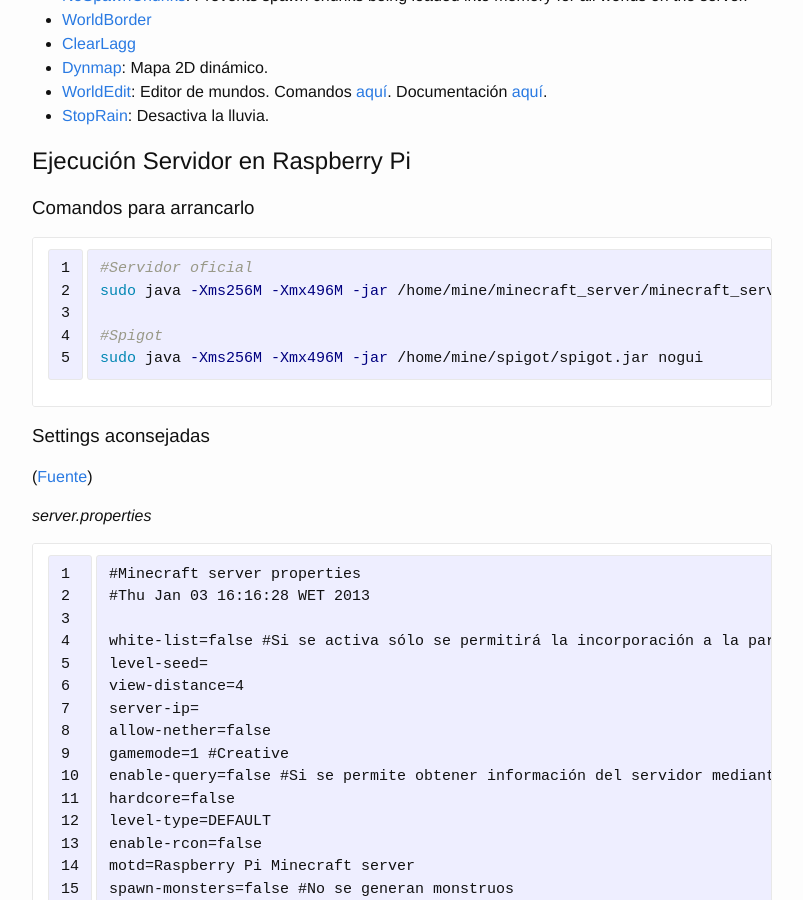
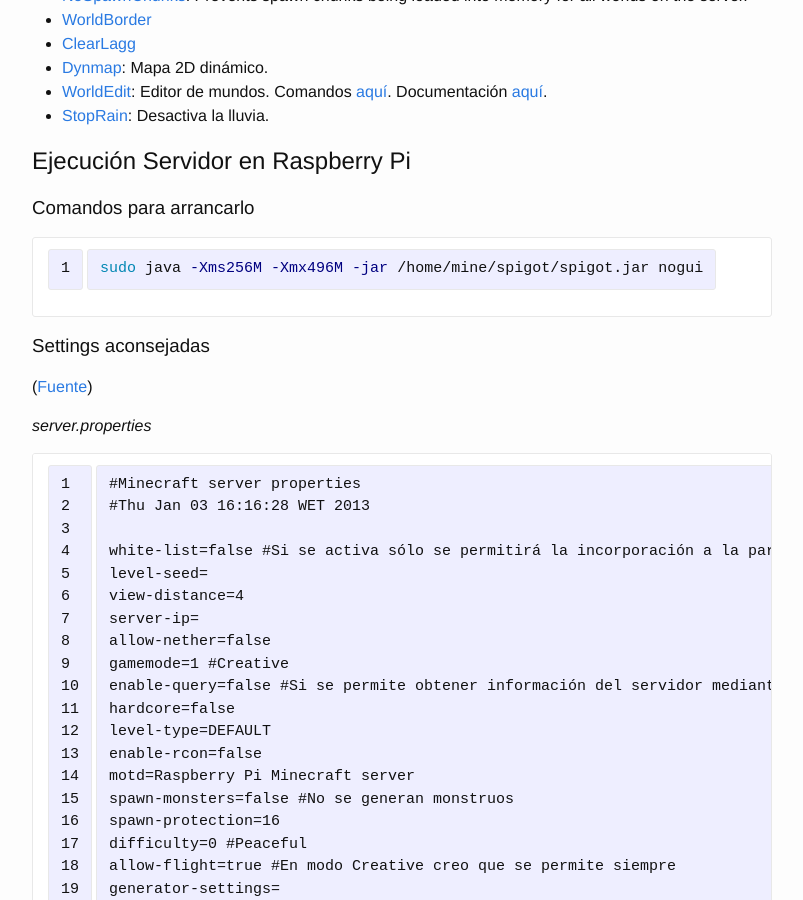
Before and after one commit to eduardofilo/eduardofilo.jekyll, a Jekyll site: the page built from proyectos/minecraft.md, in a window 1280 px wide and 900 px high, scrolled down 1436 px. Shown: the whole window, without its empty margins (238-1041 px from the left). Built offline with Jekyll 4.4.1, drawn with Linux system fonts in a browser that asks for light colours; Markdown is read by kramdown in place of the engine named in the settings.

Commit message:
Cambio menor.

````diff
--- a/proyectos/minecraft.md
+++ b/proyectos/minecraft.md
@@ -68,10 +68,6 @@
 ### Comandos para arrancarlo
 
 ```bash
-#Servidor oficial
-sudo java -Xms256M -Xmx496M -jar /home/mine/minecraft_server/minecraft_server.1.8.jar nogui
-
-#Spigot
 sudo java -Xms256M -Xmx496M -jar /home/mine/spigot/spigot.jar nogui
 ```
 
````
